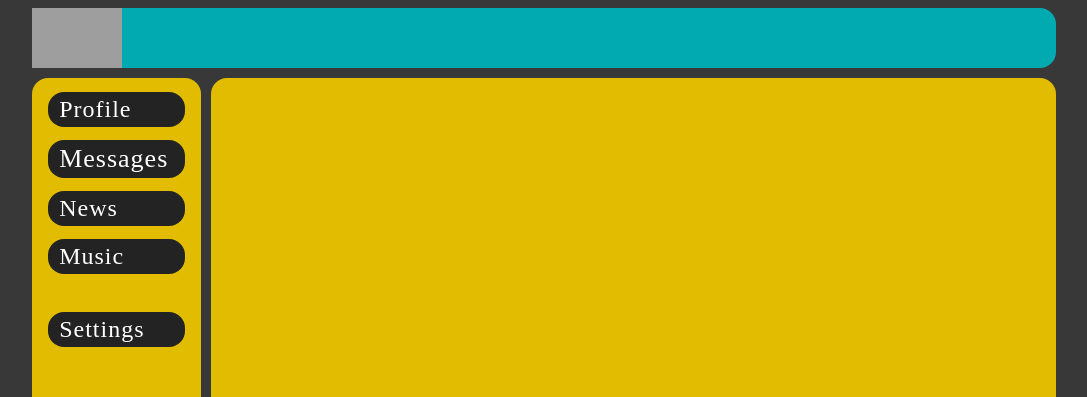
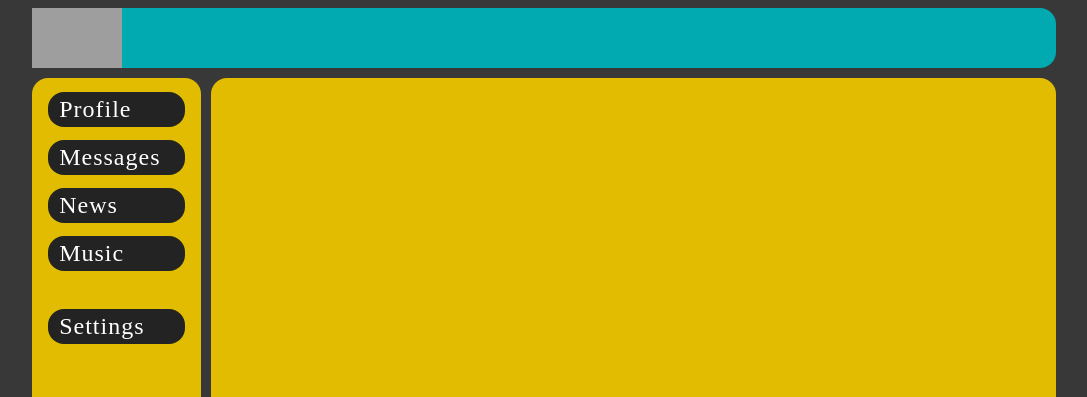
Before and after one commit to empty-nick/samSocialNetwork, a React (Create React App) app: page / in a window 1280 px wide. Shown: the top 397 px of the page, without its empty margins (96-1183 px from the left). Built offline with nearby package versions, Linux system fonts and the light colour scheme; grey boxes are pictures that could not be loaded.

Commit message:
L20 - NavLink + active className

```diff
--- a/src/components/Header/Header.tsx
+++ b/src/components/Header/Header.tsx
@@ -4,7 +4,7 @@ import css from "./Header.module.css"
 function Header(){
   return (
       <header className={css.header}>
-        <img src="https://1000logos.net/wp-content/uploads/2016/10/Apple-Logo.png" alt="Apple"/>
+        <img src="https://i.yapx.ru/VcLVV.png" alt="Apple"/>
       </header>
   )
 }
--- a/src/components/Profile/MyPosts/MyPosts.tsx
+++ b/src/components/Profile/MyPosts/MyPosts.tsx
@@ -10,6 +10,7 @@ function MyPosts(){
 
         <Post message='My first post' />
         <Post message='Hi, how are you?' />
+        <Post message='I love my boyfriend, Maksik-aktik' />
       </div>
   )
 }
--- a/src/components/Sidebar/Sidebar.module.css
+++ b/src/components/Sidebar/Sidebar.module.css
@@ -31,18 +31,14 @@
   border-radius: 1.2rem 0 1.2rem 0;
 }
 
-.item:hover > a{
-  color: #eaeaea;
-}
-
-a{
+.item a{
   display: block;
   color: #fff;
   text-decoration: none;
 }
 
-.item.active{
-  color: gold;
+.item a.active{
+  color: #3399ff;
   font-size: 26px;
 }
 
--- a/src/components/Sidebar/Sidebar.tsx
+++ b/src/components/Sidebar/Sidebar.tsx
@@ -1,15 +1,40 @@
 import React from "react"
 import css from "./Sidebar.module.css"
+import {NavLink} from "react-router-dom";
 
 function Sidebar() {
   return (
       <nav className={css.sidebar}>
-        <div className={css.item}><a href="/profile">Profile</a></div>
-        <div className={`${css.item} ${css.active}`}><a href="/messages">Messages</a></div>
-        <div className={css.item}><a href="/news">News</a></div>
-        <div className={css.item}><a href="/music">Music</a></div>
+        <div className={css.item}>
+          <NavLink to="/profile" className={state => state.isActive ? css.active : css.notActive} >
+            Profile
+          </NavLink>
+        </div>
 
-        <div className={`${css.item} ${css.settings}`}><a href="/settings">Settings</a></div>
+        <div className={`${css.item} ${css.active}`}>
+          <NavLink to="/messages" className={state => state.isActive ? css.active : css.notActive} >
+            Messages
+          </NavLink>
+        </div>
+
+        <div className={css.item}>
+          <NavLink to="/news" className={state => state.isActive ? css.active : css.notActive} >
+            News
+          </NavLink>
+        </div>
+
+        <div className={css.item}>
+          <NavLink to="/music" className={state => state.isActive ? css.active : css.notActive} >
+            Music
+          </NavLink>
+        </div>
+
+        <div className={`${css.item} ${css.settings}`}>
+          <NavLink to="/settings" className={state => state.isActive ? css.active : css.notActive} >
+            Settings
+          </NavLink>
+        </div>
+
       </nav>
   )
 }
```
